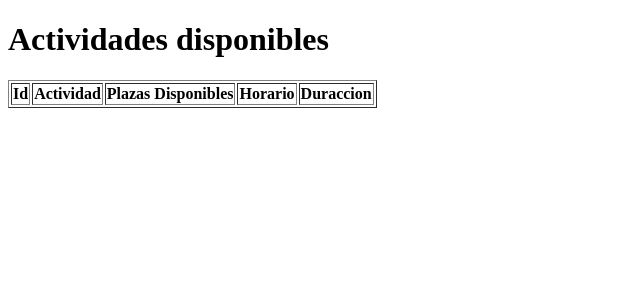
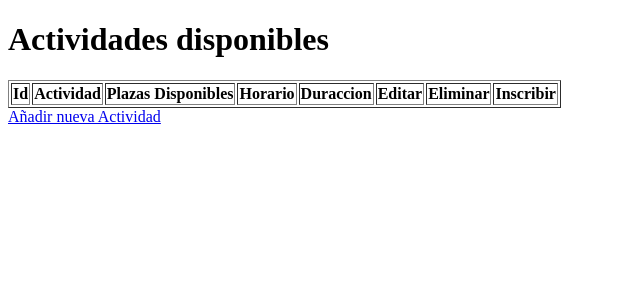
Before and after one commit to 080Kun/Practica-final-arquitectura-del-software, a Django app: page /gestion/actividades/ in a window 1280 px wide. Shown: the top 300 px of the page, without its empty margins (0-640 px from the left). Run offline with Django 5.2, Linux system fonts and the light colour scheme; data that the repository does not hold is empty.

Commit message:
Refinación Templates
Se define la navegación fluida a través de templates

```diff
--- a/proyecto_final/app_centro_cultural/models.py
+++ b/proyecto_final/app_centro_cultural/models.py
@@ -58,3 +58,7 @@ class Inscripcion(models.Model):
                 raise ValueError("No quedan plazas disponibles")
 
         super().save(*args, **kwargs)
+
+    def delete(self, *args, **kwargs):
+        self.actividad.plazas_disponibles += 1
+        self.actividad.save()
--- a/proyecto_final/app_centro_cultural/urls.py
+++ b/proyecto_final/app_centro_cultural/urls.py
@@ -4,6 +4,7 @@ from .views import lista_usuarios, detalle_usuario,editar_usuario,eliminar_usuar
 from .views import lista_monitores, detalle_monitor,editar_monitor,eliminar_monitor,nuevo_monitor
 from .views import lista_salas, detalle_sala,editar_sala,eliminar_sala,nueva_sala
 from .views import lista_inscripciones, nueva_inscripcion, eliminar_inscripciones
+from .views import index
 
 
 urlpatterns = [
@@ -30,5 +31,7 @@ urlpatterns = [
     path('actividades/<actividad_id>/inscripciones', lista_inscripciones, name='lista_inscripciones'),
     path('actividades/<actividad_id>/inscribir', nueva_inscripcion, name='nueva_inscripcion'),
     path('actividades/<actividad_id>/inscripciones/<usuario_id>/eliminar', eliminar_inscripciones, name='eliminar_inscripciones'),
+    path('', index, name='index'),
+
 
 ]
--- a/proyecto_final/app_centro_cultural/views.py
+++ b/proyecto_final/app_centro_cultural/views.py
@@ -275,12 +275,15 @@ def nueva_inscripcion(request,actividad_id):
             form = InscripcionForm(request.POST)
             if form.is_valid():
                 inscripcion = form.save(commit=False)
+                existe = Inscripcion.objects.filter(actividad=inscripcion.actividad, usuario= inscripcion.usuario).exists()
+                if existe:
+                    return JsonResponse({"error": "Inscripcion ya realizada"}, status=400)
                 inscripcion.actividad = actividad
                 inscripcion.save()
                 return redirect('lista_actividades')
         else:
             form = InscripcionForm()
-        return render(request, 'app_centro_cultural/formulario.html', {'form': form, 'titulo': 'Nueva Inscripcion'})
+        return render(request, 'app_centro_cultural/formulario.html', {'form': form, 'titulo': 'Nueva Inscripcion para ' + actividad.nombre})
     except Actividad.DoesNotExist:
         return JsonResponse({"error": "Actividad no encontrado"}, status=404)
 
@@ -296,3 +299,9 @@ def eliminar_inscripciones(request, actividad_id, usuario_id):
             return redirect('lista_actividades')
     except Inscripcion.DoesNotExist:
         return JsonResponse({"error": "Inscripcion no encontrado"}, status=404)
+
+
+
+#Indice
+def index(request):
+    return render(request, 'app_centro_cultural/index.html')
--- a/proyecto_final/templates/app_centro_cultural/actividades/detalle_Actividad.html
+++ b/proyecto_final/templates/app_centro_cultural/actividades/detalle_Actividad.html
@@ -3,7 +3,8 @@
     <h1>{{ actividad.nombre }}</h1>
     <p><b>Horario:</b> {{ actividad.horario }}</p>
     <p><b>Duraccion:</b> {{ actividad.duración }}</p>
-    <p><b>Monitor:</b> {{ monitor.nombre}}</p>
+    <p><b>Monitor:</b><a href="{% url 'detalle_monitor' monitor.id %}">{{ monitor.nombre}} </a></p>
     <p><b>Descripción:</b> {{ actividad.descripción }}</p>
     <p><b>Sala Principal:</b>{{ sala.nombre}}</p>
+    <p><b>Consulta de usuarios inscritos:</b><a href="{% url 'lista_inscripciones' actividad.id %}">Inscritos<a></p>
 </html>
--- a/proyecto_final/templates/app_centro_cultural/actividades/lista_actividades.html
+++ b/proyecto_final/templates/app_centro_cultural/actividades/lista_actividades.html
@@ -5,12 +5,14 @@
     <table border="1">
         <thead>
             <tr>
-
                 <th>Id</th>
                 <th>Actividad</th>
                 <th>Plazas Disponibles</th>
                 <th>Horario</th>
                 <th>Duraccion</th>
+                <th>Editar</th>
+                <th>Eliminar</th>
+                <th>Inscribir</th>
             </tr>
         </thead>
         <tbody>
@@ -21,12 +23,15 @@
                 <td>{{ actividad.plazas_disponibles }}</td>
                 <td>{{ actividad.horario }}</td>
                 <td>{{ actividad.duración }}</td>
+                <td><a href="{% url 'editar_actividad' actividad.id %}">Editar </a></td>
+                <td><a href="{% url 'eliminar_actividad' actividad.id %}">Borrar </a></td>
+                <td><a href="{% url 'nueva_inscripcion' actividad.id %}">Inscribir </a></td>
             </tr>
             {% endfor %}
         </tbody>
     </table>
 
-
-
+    <a href="{% url 'nueva_actividad' %}">Añadir nueva Actividad</a>
+    <br>
 
 </html>
--- a/proyecto_final/templates/app_centro_cultural/inscripciones/lista_inscripciones.html
+++ b/proyecto_final/templates/app_centro_cultural/inscripciones/lista_inscripciones.html
@@ -16,7 +16,7 @@
             {% for inscripcion in inscripciones %}
             <tr>
                 <td>{{ inscripcion.id }}</td>
-                <td>{{ inscripcion.usuario.nombre }}</td>
+                <td><a href="{% url 'detalle_usuario' inscripcion.usuario.id %}">{{ inscripcion.usuario.nombre }}</a></td>
                 <td>{{ inscripcion.usuario.email }}</td>
                 <td><a href="{% url 'eliminar_inscripciones' actividad.id inscripcion.usuario.id %}">Borrar </a></td>
             </tr>
--- a/proyecto_final/templates/app_centro_cultural/monitores/detalle_monitor.html
+++ b/proyecto_final/templates/app_centro_cultural/monitores/detalle_monitor.html
@@ -2,6 +2,6 @@
 <html lang="es">
     <h1>{{ monitor.nombre }}</h1>
     <p><b>Número de actividades:</b> {{ monitor.numActividades }}</p>
-    <p><b>Especialización:</b> {{ monitor.especializacion }}</p>
+    <p><b>Especialización:</b> {{ monitor.especializacioin }}</p>
 
 </html>
```
Also changed, not shown: proyecto_final/templates/app_centro_cultural/index.html (added, +14 -0 lines), proyecto_final/templates/app_centro_cultural/usuarios/lista_usuarios.html (+7 -0 lines).
